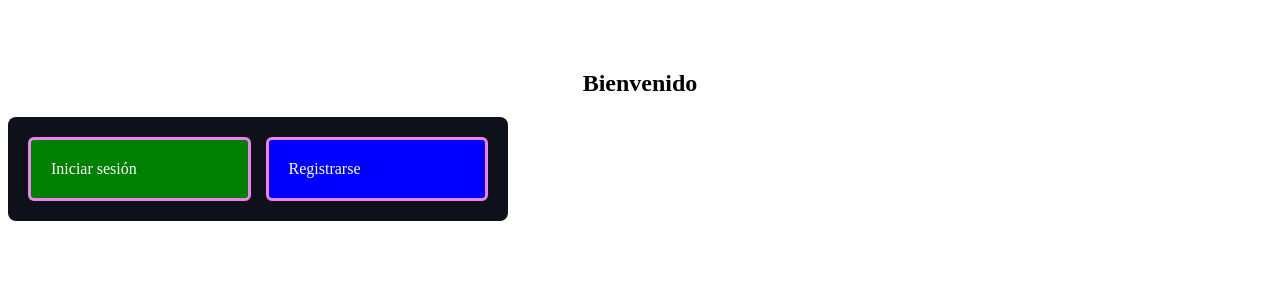
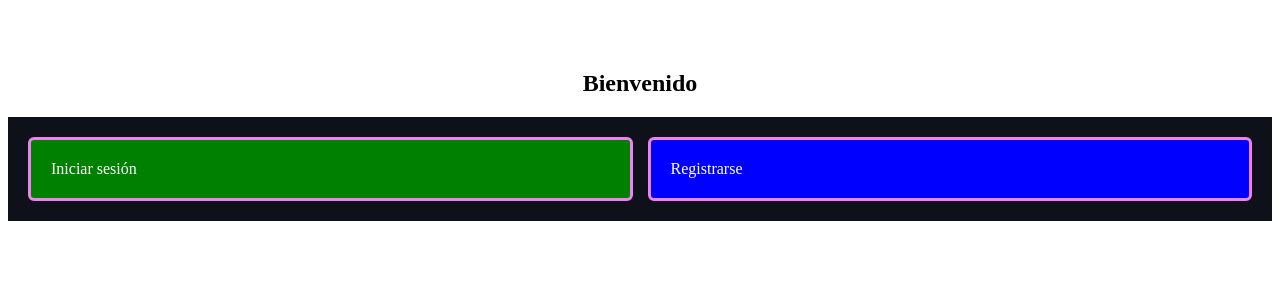
Before and after one commit to maxi-aguero/frontendpromedio, a React (Vite) app: page / in a window 1280 px wide. Shown: the top 300 px of the page. Built offline with nearby package versions, Linux system fonts and the light colour scheme.

Commit message:
indexcontainer v004
Removed maxWidth property to allow full width usage.

```diff
--- a/src/components/IndexContainer.jsx
+++ b/src/components/IndexContainer.jsx
@@ -5,11 +5,9 @@ function IndexContainer({ children, color }) {
     display: "flex",
     gap: "15px",
     flexWrap: "wrap",
-    justifyContent: "space-between", // Distribuye el espacio entre los botones
-    width: "100%",                   // Ocupa toda la línea disponible
-    maxWidth: "500px",               // Un ancho máximo para que no se estire demasiado
-    boxSizing: "border-box",
-    borderRadius: "8px"
+    justifyContent: "space-between",
+    width: "100%",           // <--- Ocupa el 100% de la pantalla/línea
+    boxSizing: "border-box"
   };
 
   return <div style={estilo}>{children}</div>;
```
